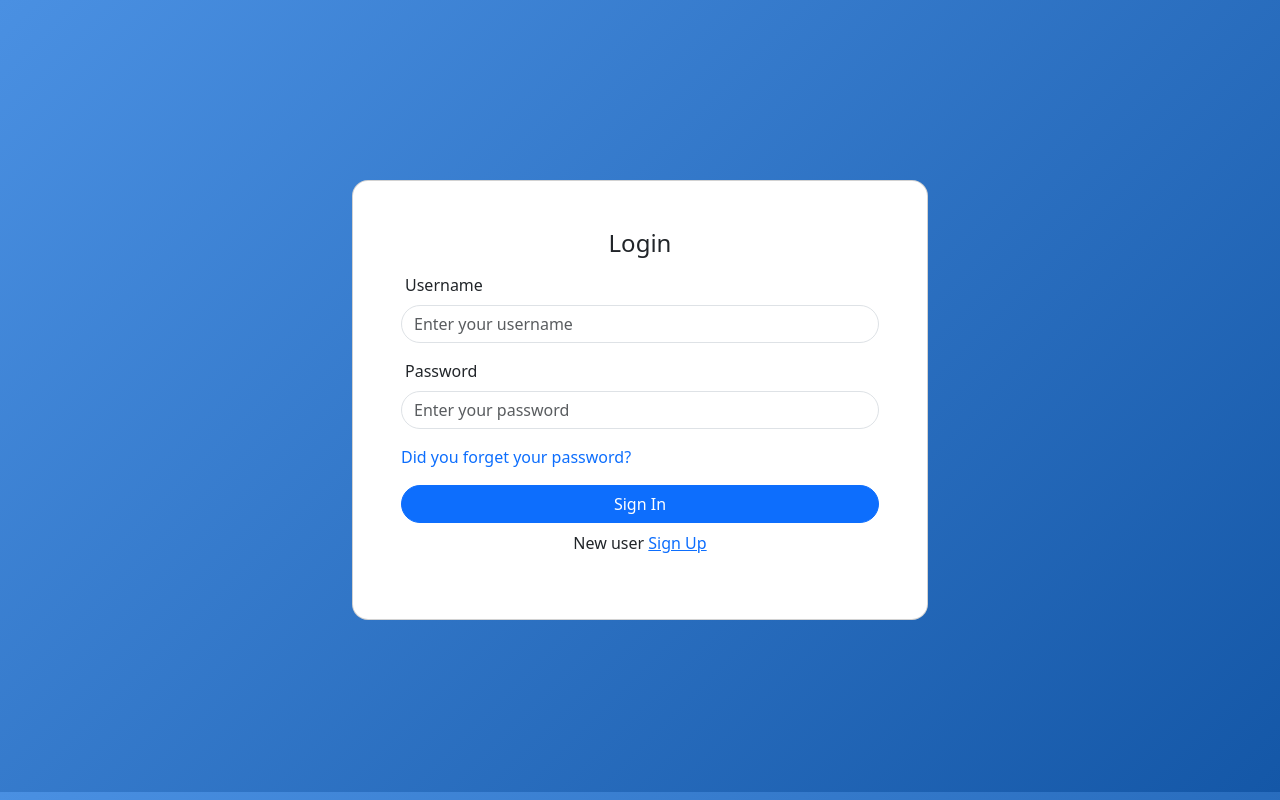
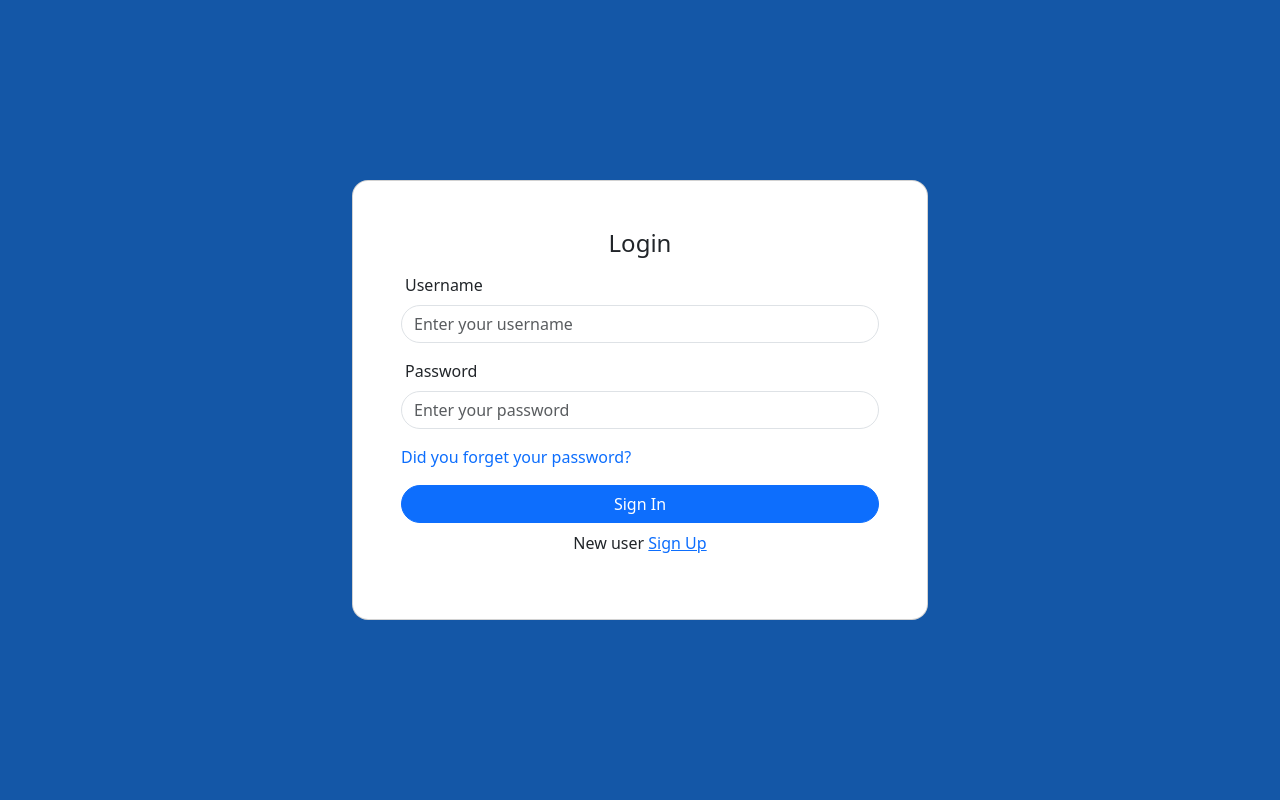
Before and after one commit to joaquin-fuentes/pruebatecnica-frontend, a React (Vite) app: page /login in a window 1280 px wide. Built offline with nearby package versions, Linux system fonts and the light colour scheme; no server answers.

Commit message:
arregle scroll lateral en dashboard

```diff
--- a/src/App.css
+++ b/src/App.css
@@ -1,6 +1,6 @@
 body {
   height: 99vh;
-  background: linear-gradient(135deg, #4a90e2, #1457a7);
+  background-color:  #1457a7;
 }
 .card{
     width: 45vw;
--- a/src/components/Users.jsx
+++ b/src/components/Users.jsx
@@ -74,7 +74,7 @@ const Users = () => {
 
     // Renderizado del componente Users
     return (
-        <div className="container" style={{ marginLeft: '250px' }}>
+        <div className="container" style={{ marginLeft: '250px', width:"96%" }}>
             {/* Título del componente */}
             <h2>Users</h2>
             {/* Botón para crear usuario, visible solo para super administradores */}
@@ -82,7 +82,7 @@ const Users = () => {
                 Create User
             </button>
             {/* Tabla responsiva para mostrar la lista de usuarios */}
-            <div className="table-responsive" style={{ maxHeight: '80vh', maxWidth: '85%', overflowY: 'auto' }}>
+            <div className="table-responsive" style={{ maxHeight: '80vh', maxWidth: '98%', overflowY: 'auto' }}>
                 <table className="table table-dark table-hover">
                     {/* Encabezados de la tabla */}
                     <thead>
--- a/src/pages/Dashboard.jsx
+++ b/src/pages/Dashboard.jsx
@@ -11,7 +11,7 @@ const Dashboard = () => {
     return (
         <div className="d-flex flex-column flex-lg-row">
             <Sidebar />
-            <div className="flex-grow-1 p-3">
+            <div className="p-3">
                 <Users />
             </div>
         </div>
```
